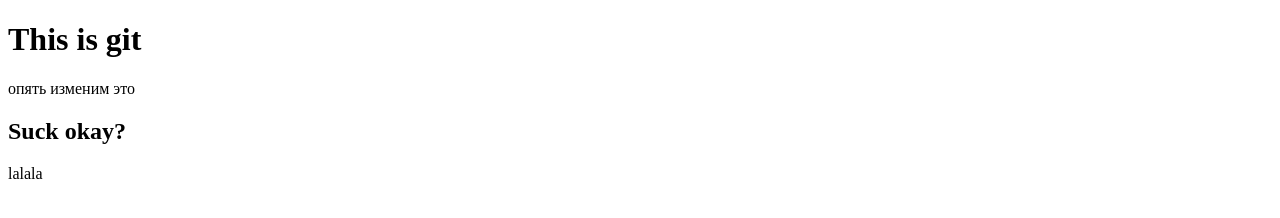
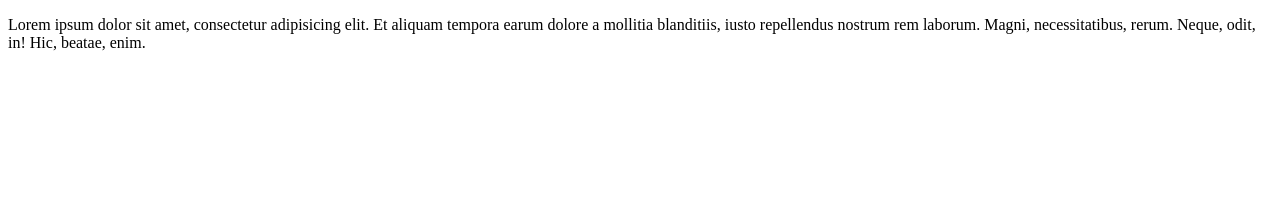
Before and after one commit to vologonov/My-first-project, a plain HTML site: page index.html in a window 1280 px wide. Drawn offline with Linux system fonts and the light colour scheme.

Commit message:
Second Commit

```diff
--- a/index.html
+++ b/index.html
@@ -6,11 +6,7 @@
 </head>
 <body>
 
-<h1>This is git</h1>
-<p>опять изменим это</p>
-<h2>Suck okay?</h2>
-
-<p>lalala</p>
+<p>Lorem ipsum dolor sit amet, consectetur adipisicing elit. Et aliquam tempora earum dolore a mollitia blanditiis, iusto repellendus nostrum rem laborum. Magni, necessitatibus, rerum. Neque, odit, in! Hic, beatae, enim.</p>
 
 </body>
 </html>
```
